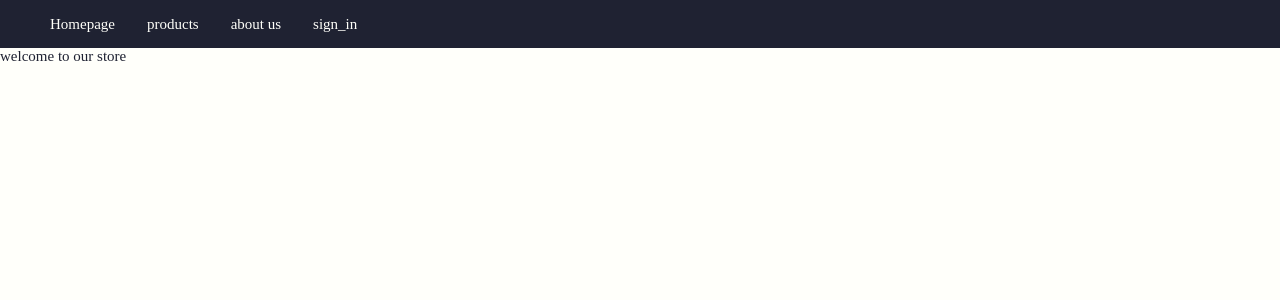
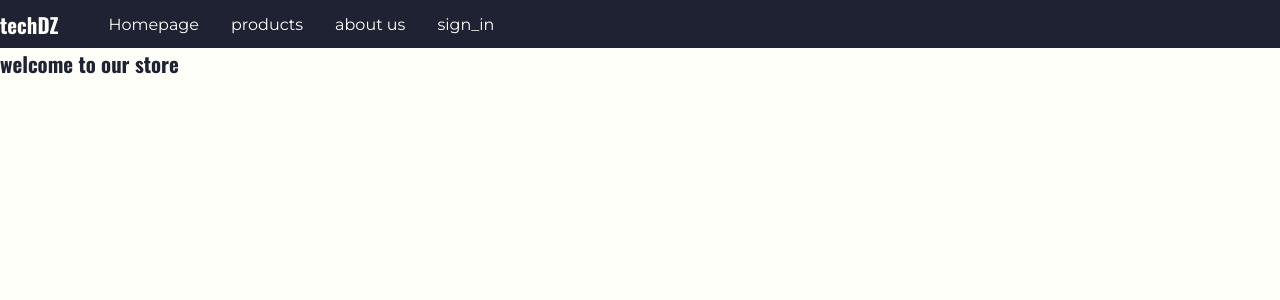
Before and after one commit to ISsam777/dev-web, a PHP site: page / in a window 1280 px wide. Shown: the top 300 px of the page. Run offline with PHP 8.4, Linux system fonts and the light colour scheme.

Commit message:
change css html

```diff
--- a/css/main.css
+++ b/css/main.css
@@ -1,3 +1,4 @@
+@import url("https://fonts.googleapis.com/css2?family=Montserrat:ital,wght@0,100..900;1,100..900&family=Oswald:wght@200..700&display=swap");
 :root {
   --background: #fffffa;
   --links: #0075f2;
@@ -5,11 +6,16 @@
 }
 * {
   margin: 0;
+  font-family: "Montserrat", serif;
+  font-size: 16px;
 }
 body {
   background-color: var(--background);
-  font-size: 15px;
   color: var(--text);
+}
+h1 {
+  font-size: 1.3rem;
+  font-family: "Oswald", serif;
 }
 nav {
   display: flex;
@@ -21,11 +27,7 @@ nav {
   width: 100%;
   height: 3rem;
 }
-/**/
-/*.logo {*/
-/*  font-size: 1.3rem;*/
-/*  font-weight: 900;*/
-/*}*/
+
 .menu {
   display: flex;
   width: 100%;
@@ -48,8 +50,8 @@ a {
   color: var(--background);
 }
 a:hover {
-  font-weight: 900;
   cursor: pointer;
-  transition: 0.3s;
+  text-decoration: underline;
+  transition: 0.5s;
   color: var(--links);
 }
--- a/index.html
+++ b/index.html
@@ -7,8 +7,9 @@
     <link href="css/main.css" rel="stylesheet" />
   </head>
   <body>
+    <!--nav bar-->
     <nav>
-      <!--<h1 class="logo">techDZ</h1>-->
+      <h1 class="logo">techDZ</h1>
       <div class="menu">
         <ul class="nav_links">
           <li><a href="#">Homepage</a></li>
@@ -24,6 +25,7 @@
         </ul>
       </div>
     </nav>
-    <div class="container">welcome to our store</div>
+    <!--contents-->
+    <div class="container"><h1>welcome to our store</h1></div>
   </body>
 </html>
```
Also changed, not shown: product.html (+19 -1 lines).
